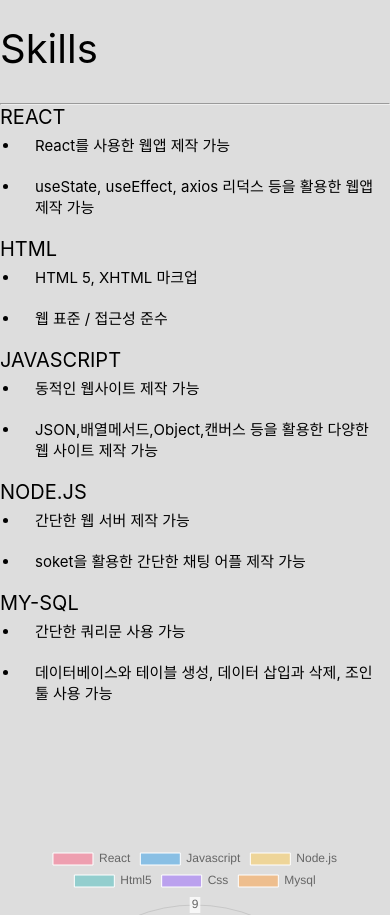
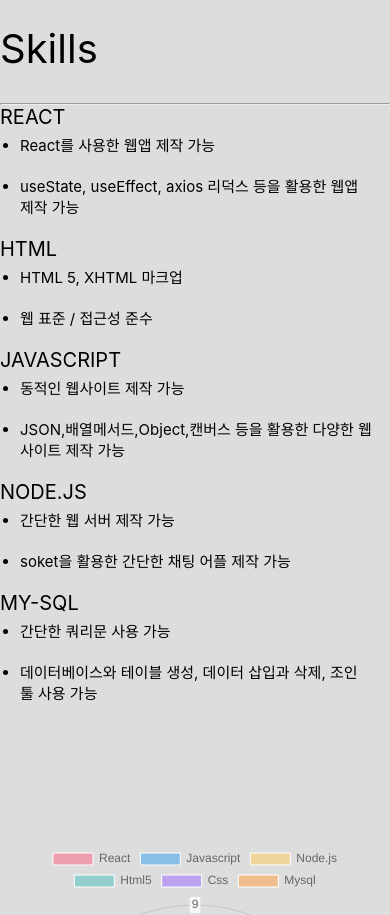
Before and after one commit to ITnewbie3/My_popol, a React (Create React App) app: page / in a window 390 px wide. Shown: the part 940-1855 px from the top of the page. Built offline with nearby package versions, Linux system fonts and the light colour scheme.

Commit message:
padding값 수정

```diff
--- a/src/technology/style.css
+++ b/src/technology/style.css
@@ -53,7 +53,7 @@
     }
     .list li{
         font-size: 15px;
-        padding: 0 15px;
+        padding-right: 15px;
     }
     #chart{
         width:100%;
```
